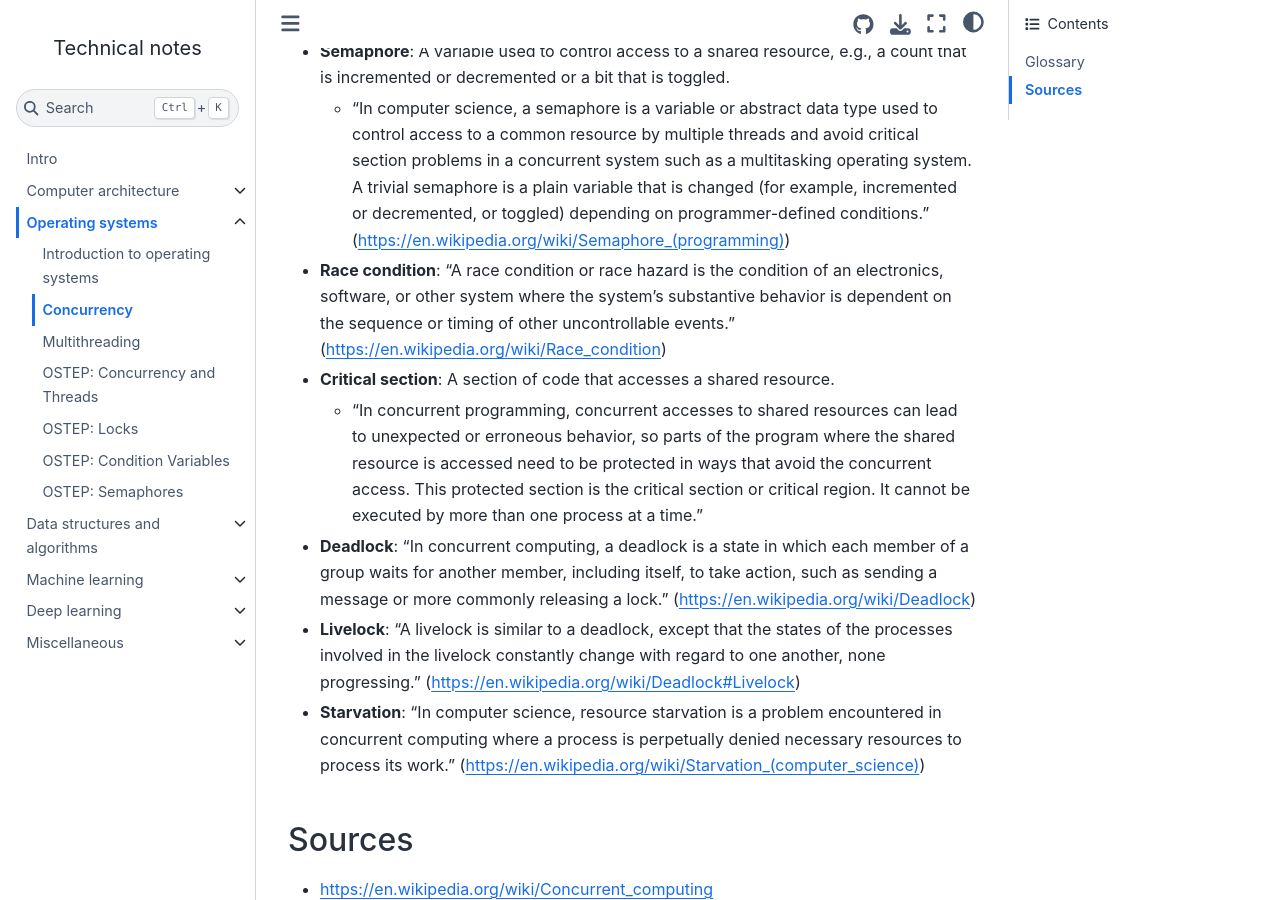
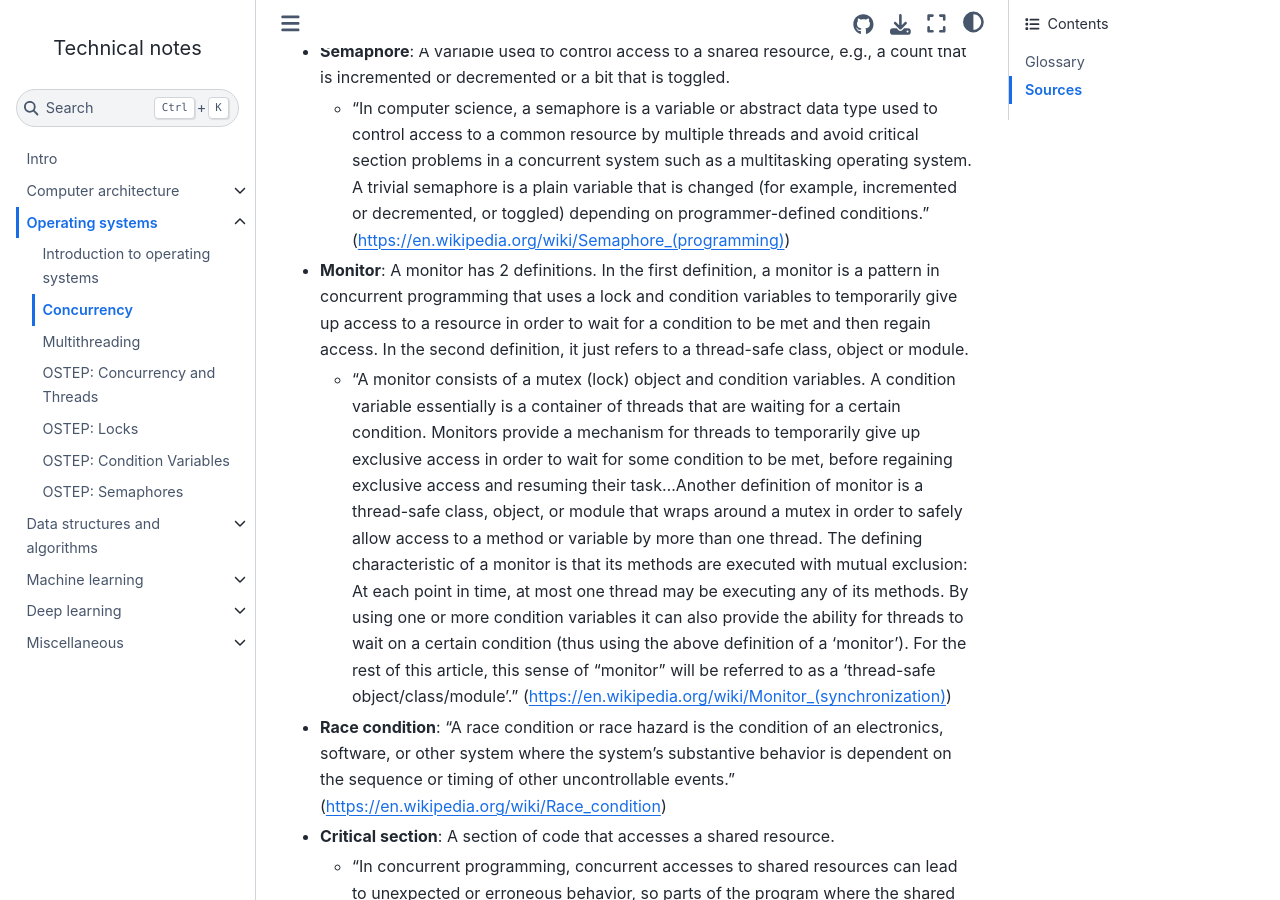
Before and after one commit to hacobe/notes, a Jupyter Book: the page built from concurrency.md, in a window 1280 px wide and 900 px high, scrolled down 848 px. Built offline with Jupyter Book 1.0.4 settings and Sphinx 7.4.7 and the Sphinx Book theme 1.1.4, drawn with Linux system fonts in a browser that asks for light colours; pages that are not in the unit, such as notebooks, are missing from menus.

Commit message:
Add monitor definitions to concurrency glossary

```diff
--- a/concurrency.md
+++ b/concurrency.md
@@ -11,6 +11,8 @@ A computer program is a sequence of instructions. We can execute 2 computer prog
 * **Mutex**: See "Lock"
 * **Semaphore**: A variable used to control access to a shared resource, e.g., a count that is incremented or decremented or a bit that is toggled.
 	* "In computer science, a semaphore is a variable or abstract data type used to control access to a common resource by multiple threads and avoid critical section problems in a concurrent system such as a multitasking operating system. A trivial semaphore is a plain variable that is changed (for example, incremented or decremented, or toggled) depending on programmer-defined conditions." (https://en.wikipedia.org/wiki/Semaphore_(programming))
+* **Monitor**: A monitor has 2 definitions. In the first definition, a monitor is a pattern in concurrent programming that uses a lock and condition variables to temporarily give up access to a resource in order to wait for a condition to be met and then regain access. In the second definition, it just refers to a thread-safe class, object or module.
+	* "A monitor consists of a mutex (lock) object and condition variables. A condition variable essentially is a container of threads that are waiting for a certain condition. Monitors provide a mechanism for threads to temporarily give up exclusive access in order to wait for some condition to be met, before regaining exclusive access and resuming their task...Another definition of monitor is a thread-safe class, object, or module that wraps around a mutex in order to safely allow access to a method or variable by more than one thread. The defining characteristic of a monitor is that its methods are executed with mutual exclusion: At each point in time, at most one thread may be executing any of its methods. By using one or more condition variables it can also provide the ability for threads to wait on a certain condition (thus using the above definition of a 'monitor'). For the rest of this article, this sense of "monitor" will be referred to as a 'thread-safe object/class/module'." (https://en.wikipedia.org/wiki/Monitor_(synchronization))
 * **Race condition**: "A race condition or race hazard is the condition of an electronics, software, or other system where the system's substantive behavior is dependent on the sequence or timing of other uncontrollable events." (https://en.wikipedia.org/wiki/Race_condition)
 * **Critical section**: A section of code that accesses a shared resource.
 	* "In concurrent programming, concurrent accesses to shared resources can lead to unexpected or erroneous behavior, so parts of the program where the shared resource is accessed need to be protected in ways that avoid the concurrent access. This protected section is the critical section or critical region. It cannot be executed by more than one process at a time."
```
